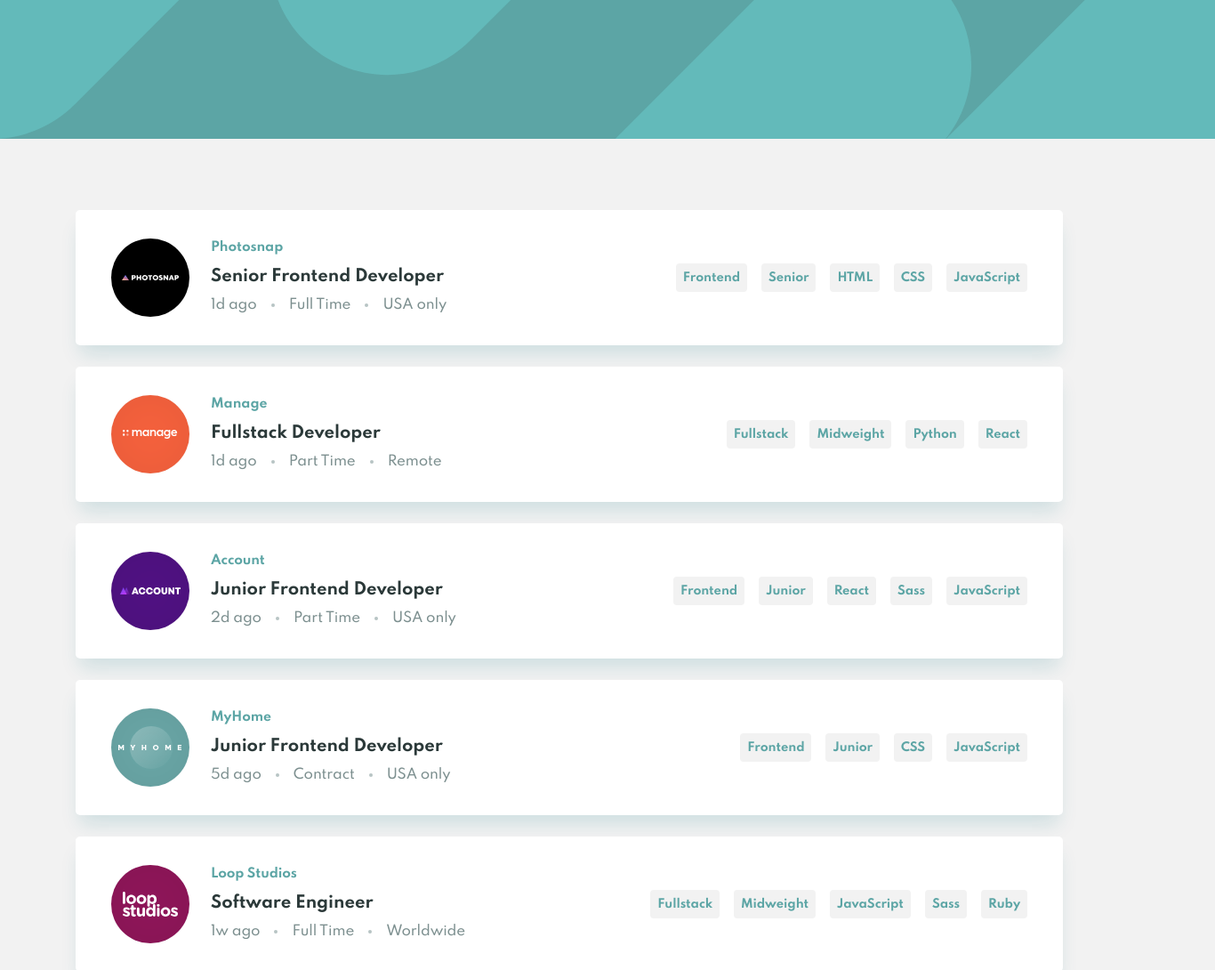
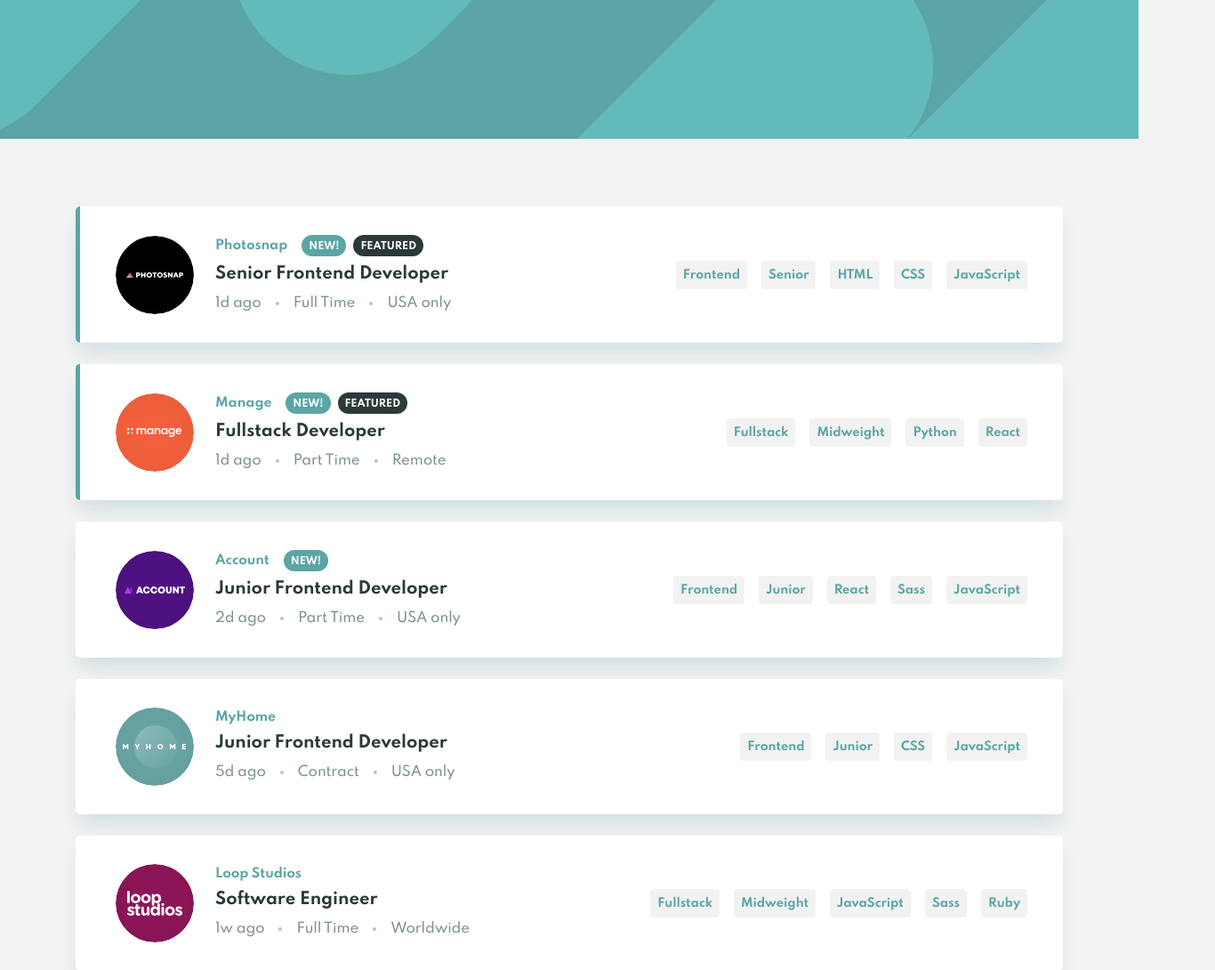
Before and after one commit to MIRZOULUGBEK9008/job-listing-selfmade, a plain HTML site: page index.html in a window 1280 px wide. Shown: the top 1090 px of the page at 89% size, 1366 px wide, since content can reach past the window. Drawn offline with Linux system fonts and the light colour scheme.

Commit message:
Fix mistake from video...

```diff
--- a/css/styles.css
+++ b/css/styles.css
@@ -74,6 +74,35 @@ img {
   overflow: hidden;
 }
 
+/* BADGE  */
+.badge-wrapper {
+  display: flex;
+  align-items: center;
+  margin-bottom: 8px;
+}
+
+.badge {
+  display: inline-block;
+  text-transform: uppercase;
+  padding: 6px 8px 4px 8px;
+  color: #fff;
+  font-size: 11px;
+  font-weight: bold;
+  line-height: 14px;
+  letter-spacing: -0.08px;
+  border-radius: 12px;
+}
+
+.badge-new {
+  background-color: #5ca5a5;
+  margin-left: 16px;
+}
+
+.badge-featured {
+  background-color: #2b3939;
+  margin-left: 8px;
+}
+
 
 /* MAIN-CONTENT  */
 .main-content {
@@ -82,25 +111,19 @@ img {
 
 
 /* SITE HEADER  */
-.site-header {
-  margin-left: auto;
-  margin-right: auto;
-}
-
 .header-bg {
-  width: 1366px;
-  height: 156px;
+  min-height: 156px;
   background-image: url(../img/header-bg.svg);
   background-position: center center;
-  background-repeat: no-repeat;
   background-size: cover;
+  background-color: #5ca5a5;
 }
 
 /* MAIN CONTENT  */
 .job-list {
   display: flex;
   flex-direction: column;
-  padding-top: 80px;
+  padding-top: 76px;
   padding-bottom: 120px;
 }
 
@@ -110,6 +133,7 @@ img {
   align-items: center;
   padding: 32px 40px;
   background-color: #fff;
+  border-left: 5px solid transparent;
   border-radius: 5px;
   box-shadow: 0px 15px 20px -5px rgba(13, 113, 130, 0.15);
 }
@@ -118,10 +142,15 @@ img {
   margin-bottom: 24px;
 }
 
+.job-item-with-border {
+  border-left-color: #5ca5a5;
+}
+
 .job-badge {
   width: 88px;
   height: 88px;
   object-fit: cover;
+  border-radius: 50%;
   margin-right: 24px;
 }
 
@@ -134,18 +163,25 @@ img {
   font-size: 14px;
   line-height: normal;
   font-weight: bold;
-  margin-bottom: 12px;
 }
 
 .job-title {
-  display: inline-block;
   margin: 0;
   margin-bottom: 8px;
+}
+
+.job-title-link {
+  display: inline-block;
   color: #2b3939;
+  text-decoration: none;
   text-transform: capitalize;
   font-size: 18px;
   line-height: 24px;
   font-weight: bold;
+}
+
+.job-title-link:hover {
+  color: #7c8f8f;
 }
 
 .extra-info-wrapper {
@@ -192,4 +228,10 @@ img {
   background-color: #f2f2f2;
   padding: 4px 8px;
   border-radius: 4px;
+  cursor: pointer;
 }
+
+.list-item-info:hover {
+  background-color: #5ca5a5;
+  color: #fff;
+}
--- a/index.html
+++ b/index.html
@@ -13,20 +13,22 @@
 </head>
 <body>
   <!-- SITE HEADER -->
-  <header class="site-header">
     <div class="header-bg"></div>
-  </header>
 
   <main class="main-content">
     <section class="container job-list">
       <h2 class="visually-hidden">Site Job List</h2>
 
       <!-- PHOTOSNAP  -->
-      <div class="job-item border-extra">
-        <img class="job-badge" src="img/photosnap.svg" width="88" height="88" alt="">
+      <div class="job-item job-item-with-border">
+        <img class="job-badge" src="img/photosnap.svg" width="88" height="88" alt="Photosnap">
         <div class="job-info-wrapper">
+          <div class="badge-wrapper">
             <span class="job-info-text">Photosnap</span>
-          <h3 class="job-title">Senior frontend developer</h3>
+            <span class="badge badge-new">New!</span>
+            <span class="badge badge-featured">Featured</span>
+          </div>
+          <h3 class="job-title"><a class="job-title-link" href="#">Senior frontend developer</a></h3>
           <div class="extra-info-wrapper">
             <span class="extra-info">1d ago</span>
             <span class="extra-info extra-info-two">Full Time</span>
@@ -45,11 +47,15 @@
       </div>
 
       <!-- MANAGE  -->
-      <div class="job-item border-extra">
-        <img class="job-badge" src="img/manage.svg" width="88" height="88" alt="">
+      <div class="job-item job-item-with-border">
+        <img class="job-badge" src="img/manage.svg" width="88" height="88" alt="Manage">
         <div class="job-info-wrapper">
+          <div class="badge-wrapper">
             <span class="job-info-text">Manage</span>
-          <h3 class="job-title">Fullstack developer</h3>
+            <span class="badge badge-new">New!</span>
+            <span class="badge badge-featured">Featured</span>
+          </div>
+          <h3 class="job-title"><a class="job-title-link" href="#">Fullstack developer</a></h3>
           <div class="extra-info-wrapper">
             <span class="extra-info">1d ago</span>
             <span class="extra-info extra-info-two">Part Time</span>
@@ -68,10 +74,13 @@
 
       <!-- ACCOUNT  -->
       <div class="job-item">
-        <img class="job-badge" src="img/account.svg" width="88" height="88" alt="">
+        <img class="job-badge" src="img/account.svg" width="88" height="88" alt="Account">
         <div class="job-info-wrapper">
+          <div class="badge-wrapper">
             <span class="job-info-text">Account</span>
-          <h3 class="job-title">Junior frontend developer</h3>
+            <span class="badge badge-new">New!</span>
+          </div>
+          <h3 class="job-title"><a class="job-title-link" href="#">Junior frontend developer</a></h3>
           <div class="extra-info-wrapper">
             <span class="extra-info">2d ago</span>
             <span class="extra-info extra-info-two">Part Time</span>
@@ -91,10 +100,12 @@
 
       <!-- MY HOME  -->
       <div class="job-item">
-        <img class="job-badge" src="img/myhome.svg" width="88" height="88" alt="">
+        <img class="job-badge" src="img/myhome.svg" width="88" height="88" alt="MyHome">
         <div class="job-info-wrapper">
+          <div class="badge-wrapper">
             <span class="job-info-text">MyHome</span>
-          <h3 class="job-title">Junior frontend developer</h3>
+          </div>
+          <h3 class="job-title"><a class="job-title-link" href="#">Junior frontend developer</a></h3>
           <div class="extra-info-wrapper">
             <span class="extra-info">5d ago</span>
             <span class="extra-info extra-info-two">Contract</span>
@@ -113,10 +124,12 @@
 
       <!-- LOOP STUDIOS  -->
       <div class="job-item">
-        <img class="job-badge" src="img/loopstudios.svg" width="88" height="88" alt="">
+        <img class="job-badge" src="img/loopstudios.svg" width="88" height="88" alt="Loopstudios">
         <div class="job-info-wrapper">
+          <div class="badge-wrapper">
             <span class="job-info-text">Loop Studios</span>
-          <h3 class="job-title">Software engineer</h3>
+          </div>
+          <h3 class="job-title"><a class="job-title-link" href="#">Software engineer</a></h3>
           <div class="extra-info-wrapper">
             <span class="extra-info">1w ago</span>
             <span class="extra-info extra-info-two">Full Time</span>
@@ -136,10 +149,12 @@
 
       <!-- FACELT  -->
       <div class="job-item">
-        <img class="job-badge" src="img/facelt.svg" width="88" height="88" alt="">
+        <img class="job-badge" src="img/facelt.svg" width="88" height="88" alt="Facelt">
         <div class="job-info-wrapper">
+          <div class="badge-wrapper">
             <span class="job-info-text">Facelt</span>
-          <h3 class="job-title">Junior Backend Developer</h3>
+          </div>
+          <h3 class="job-title"><a class="job-title-link" href="#">Junior backend developer</a></h3>
           <div class="extra-info-wrapper">
             <span class="extra-info">2w ago</span>
             <span class="extra-info extra-info-two">Full Time</span>
@@ -158,10 +173,12 @@
 
       <!-- SHORTLY  -->
       <div class="job-item">
-        <img class="job-badge" src="img/shortly.svg" width="88" height="88" alt="">
+        <img class="job-badge" src="img/shortly.svg" width="88" height="88" alt="Shortly">
         <div class="job-info-wrapper">
+          <div class="badge-wrapper">
             <span class="job-info-text">Shortly</span>
-          <h3 class="job-title">Junior Developer</h3>
+          </div>
+          <h3 class="job-title"><a class="job-title-link" href="#">Junior developer</a></h3>
           <div class="extra-info-wrapper">
             <span class="extra-info">2w ago</span>
             <span class="extra-info extra-info-two">Full Time</span>
@@ -181,10 +198,12 @@
 
       <!-- INSURE  -->
       <div class="job-item">
-        <img class="job-badge" src="img/insure.svg" width="88" height="88" alt="">
+        <img class="job-badge" src="img/insure.svg" width="88" height="88" alt="Insure">
         <div class="job-info-wrapper">
+          <div class="badge-wrapper">
             <span class="job-info-text">Insure</span>
-          <h3 class="job-title">Junior Frontend Developer</h3>
+          </div>
+          <h3 class="job-title"><a class="job-title-link" href="#">Junior frontend developer</a></h3>
           <div class="extra-info-wrapper">
             <span class="extra-info">2w ago</span>
             <span class="extra-info extra-info-two">Full Time</span>
@@ -204,10 +223,12 @@
 
       <!-- EYECAM  -->
       <div class="job-item">
-        <img class="job-badge" src="img/eyecam.svg" width="88" height="88" alt="">
+        <img class="job-badge" src="img/eyecam.svg" width="88" height="88" alt="Eyecam">
         <div class="job-info-wrapper">
+          <div class="badge-wrapper">
             <span class="job-info-text">Eyecam Co.</span>
-          <h3 class="job-title">Full Stack Engineer</h3>
+          </div>
+          <h3 class="job-title"><a class="job-title-link" href="#">Full stack engineer</a></h3>
           <div class="extra-info-wrapper">
             <span class="extra-info">3w ago</span>
             <span class="extra-info extra-info-two">Full Time</span>
@@ -227,10 +248,12 @@
 
       <!-- AIR -->
       <div class="job-item">
-        <img class="job-badge" src="img/air-filter.svg" width="88" height="88" alt="">
+        <img class="job-badge" src="img/air-filter.svg" width="88" height="88" alt="Air">
         <div class="job-info-wrapper">
+          <div class="badge-wrapper">
             <span class="job-info-text">The Air Filter Company</span>
-          <h3 class="job-title">Front-end Dev</h3>
+          </div>
+          <h3 class="job-title"><a class="job-title-link" href="#">Front-end dev</a></h3>
           <div class="extra-info-wrapper">
             <span class="extra-info">1mo ago</span>
             <span class="extra-info extra-info-two">Part Time</span>
```
Lines whose indentation alone changed are shown as unchanged.
